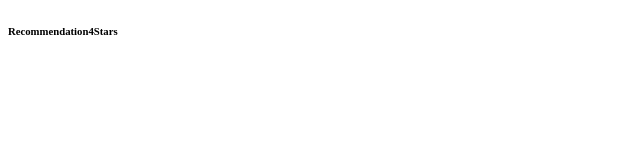
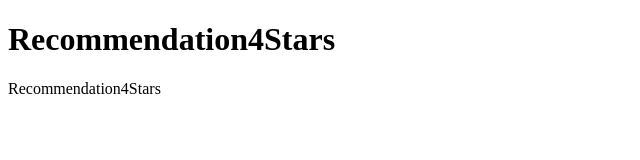
Before and after one commit to LucasServare1/meu-ovo-esquerdo, a plain HTML site: page index.html in a window 1280 px wide. Shown: the whole page, without its empty margins (0-640 px from the left). Drawn offline with Linux system fonts and the light colour scheme.

Commit message:
1111111111111

```diff
--- a/index.html
+++ b/index.html
@@ -6,6 +6,7 @@
     <title>Recommendation4Stars</title>
 </head>
 <body>
- <H6>Recommendation4Stars</H6>
+ <h1>Recommendation4Stars</h1>
+    <p>Recommendation4Stars</p>
 </body>
 </html>
```
